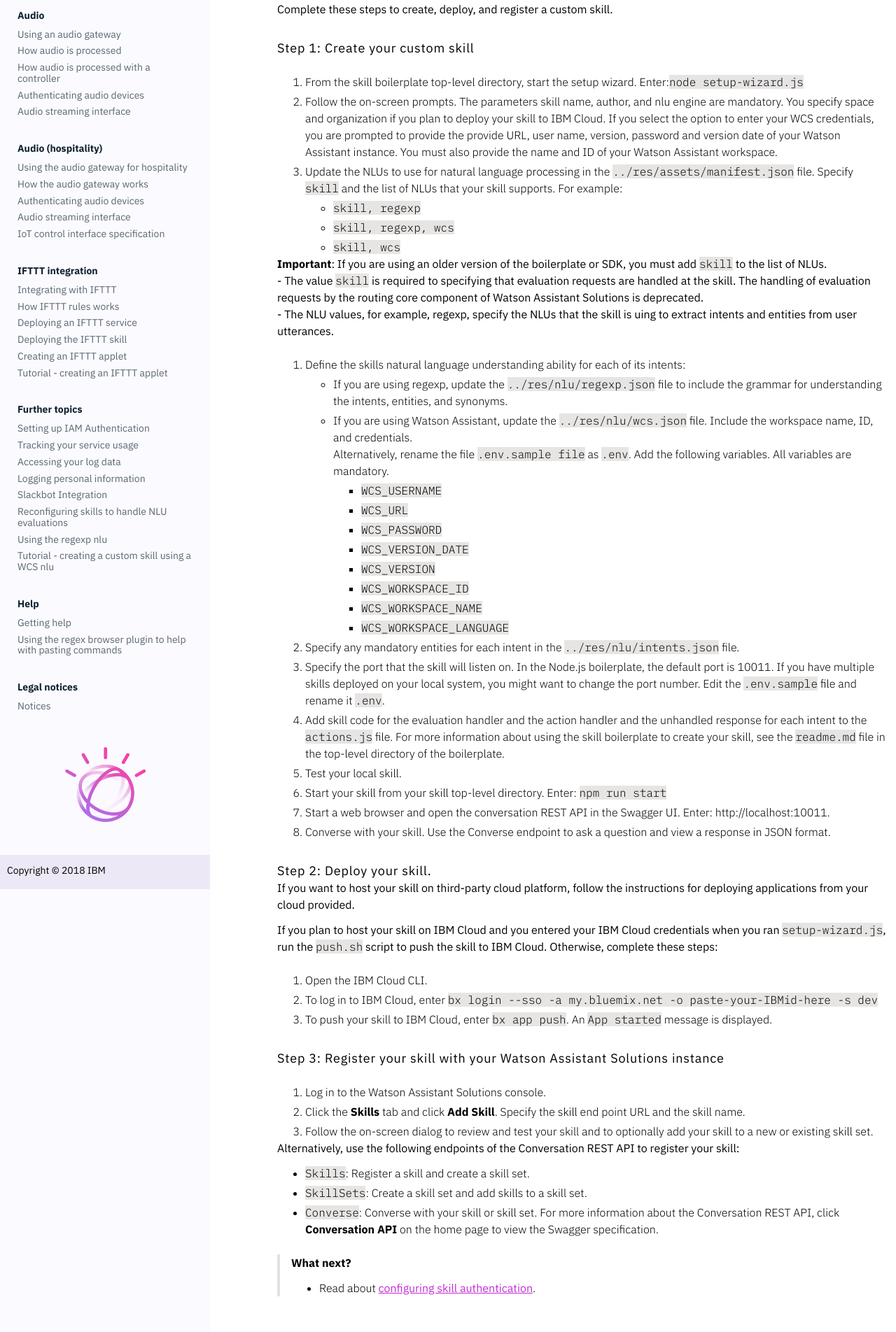
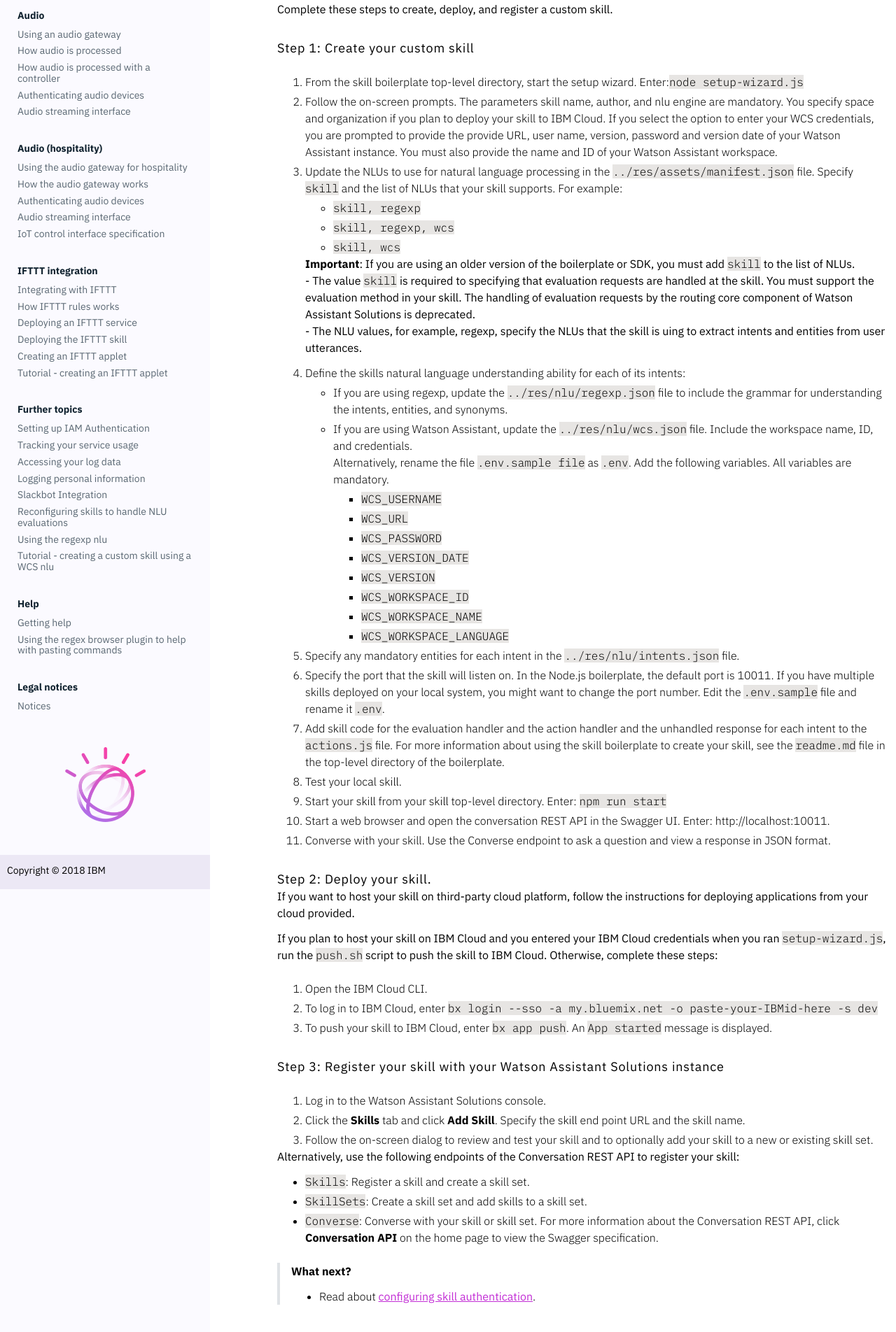
Before and after one commit to Watson-Personal-Assistant/developer, a Jekyll site: the page built from _content/skill/create_custom_skill.md, in a window 1280 px wide. Shown: the part 963-2867 px from the top of the page at 70% size. Built offline with Jekyll 4.4.1, drawn with Linux system fonts in a browser that asks for light colours; some web fonts are replaced.

Commit message:
formatting

````diff
--- a/_content/skill/create_custom_skill.md
+++ b/_content/skill/create_custom_skill.md
@@ -34,9 +34,9 @@
   - ```skill, regexp, wcs```
   - ```skill, wcs ```
 
-**Important**:  If you are using an older version of the boilerplate or SDK, you must add ```skill``` to the list of NLUs.
-        - The value ```skill``` is required to specifying that evaluation requests are handled at the skill.  The handling of evaluation requests by the routing core component of Watson Assistant Solutions is deprecated.
-        - The NLU values, for example, regexp, specify the NLUs that the skill is uing to extract intents and entities from user utterances.
+    **Important**:  If you are using an older version of the boilerplate or SDK, you must add ```skill``` to the list of NLUs.
+            - The value ```skill``` is required to specifying that evaluation requests are handled at the skill.  You must support the evaluation method in your skill.  The handling of evaluation requests by the routing core component of Watson Assistant Solutions is deprecated.
+            - The NLU values, for example, regexp, specify the NLUs that the skill is uing to extract intents and entities from user utterances.
 4. Define the skills natural language understanding ability for each of its intents:
    - If you are using regexp, update the ```../res/nlu/regexp.json``` file to include the grammar for understanding the intents, entities, and synonyms.
    - If you are using Watson Assistant, update the ```../res/nlu/wcs.json``` file. Include the workspace name, ID, and credentials.
````
